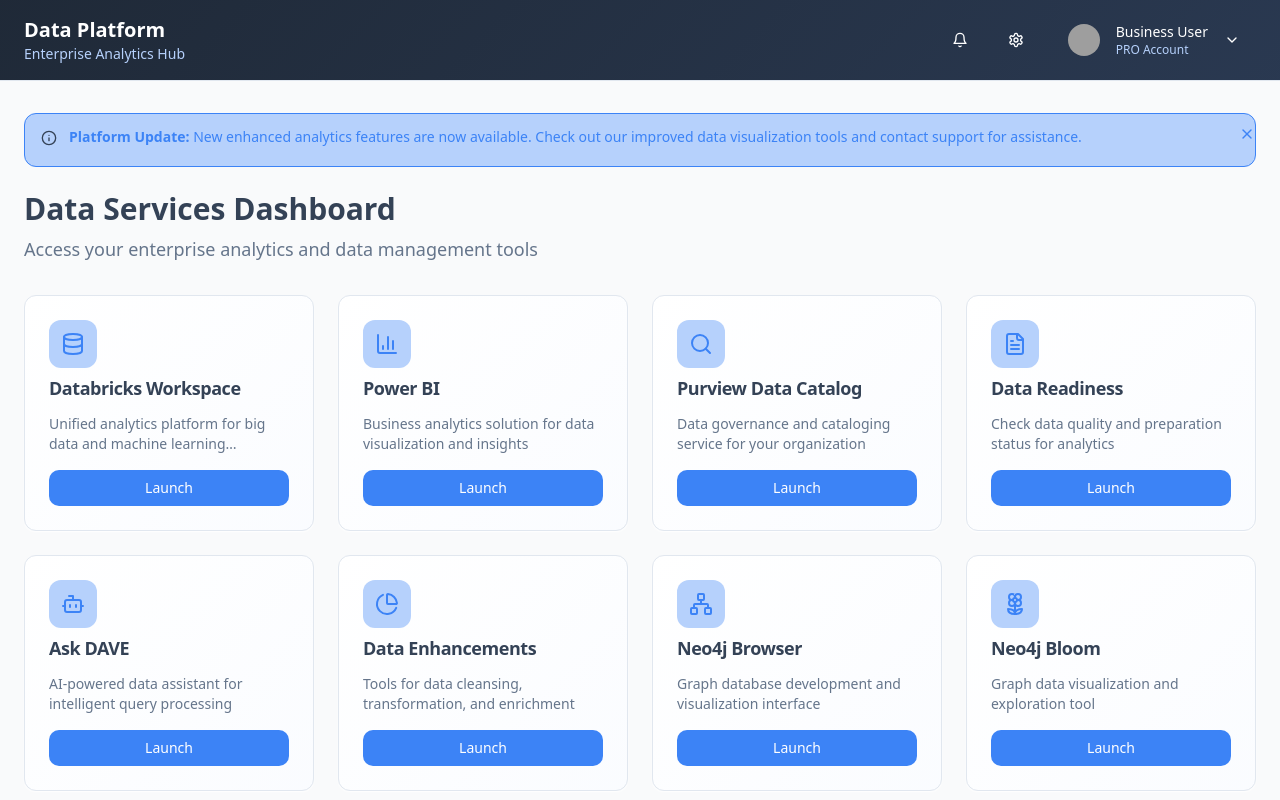
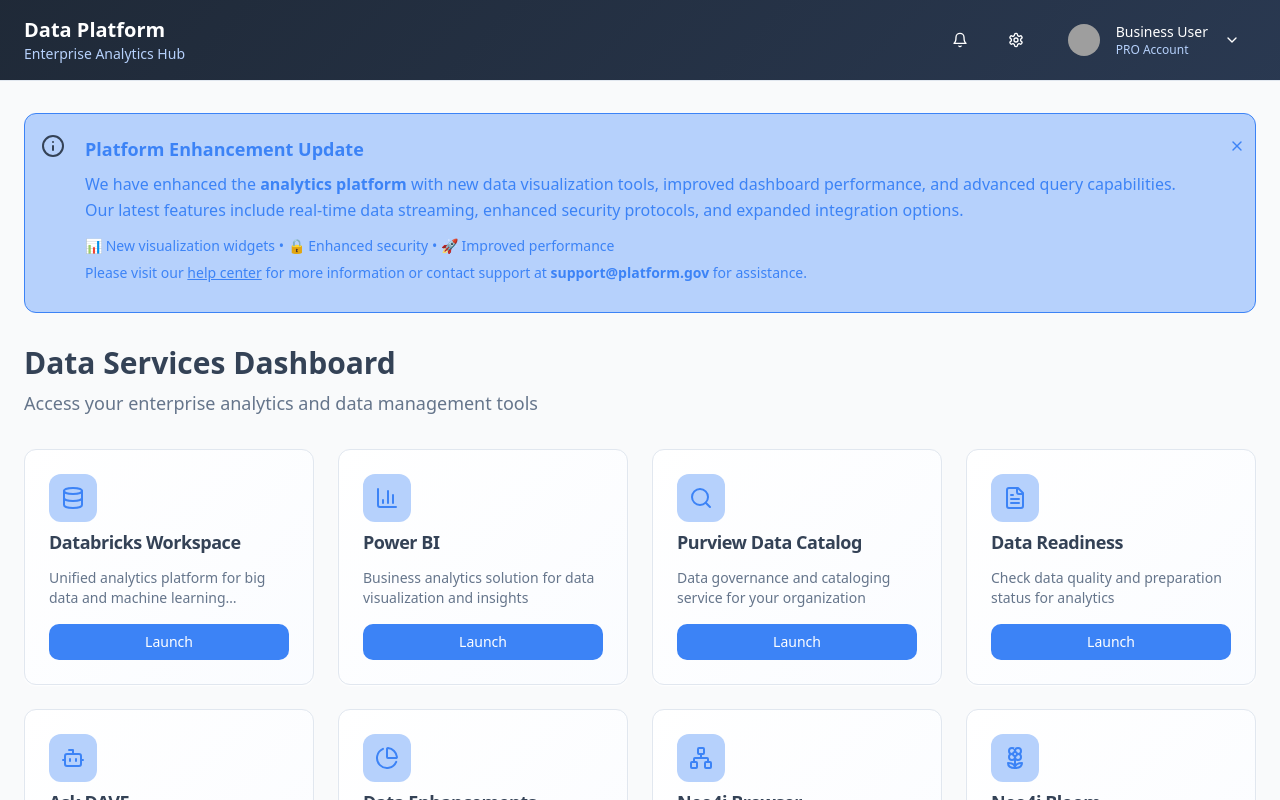
Before and after one commit to mountainwing/CPFB_SSP, a React (Vite) app: page / in a window 1280 px wide. Shown: the top 800 px of the page. Built offline with nearby package versions, Linux system fonts and the light colour scheme; grey boxes are pictures that could not be loaded.

Commit message:
Enlarge announcements container
Improve the announcements container by enlarging it.

```diff
--- a/src/components/AnnouncementBanner.tsx
+++ b/src/components/AnnouncementBanner.tsx
@@ -9,19 +9,36 @@ const AnnouncementBanner = () => {
   if (!isVisible) return null;
 
   return (
-    <Alert className="bg-enterprise-blue-light border-enterprise-blue mb-6 relative">
-      <Info className="h-4 w-4 text-enterprise-blue" />
-      <AlertDescription className="text-enterprise-blue pr-8">
-        <strong>Platform Update:</strong> New enhanced analytics features are now available.
-        Check out our improved data visualization tools and contact support for assistance.
+    <Alert className="bg-enterprise-blue-light border-enterprise-blue mb-8 relative py-6 px-6">
+      <Info className="h-6 w-6 text-enterprise-blue mt-1" />
+      <AlertDescription className="text-enterprise-blue pr-12 ml-2">
+        <div className="space-y-3">
+          <div>
+            <strong className="text-lg font-semibold block mb-2">Platform Enhancement Update</strong>
+            <p className="text-base leading-relaxed">
+              We have enhanced the <strong>analytics platform</strong> with new data visualization tools,
+              improved dashboard performance, and advanced query capabilities. Our latest features include
+              real-time data streaming, enhanced security protocols, and expanded integration options.
+            </p>
+          </div>
+          <div className="text-sm">
+            <p>
+              📊 New visualization widgets • 🔒 Enhanced security • 🚀 Improved performance
+            </p>
+            <p className="mt-1">
+              Please visit our <a href="#" className="underline font-medium hover:text-enterprise-blue/80">help center</a> for
+              more information or contact support at <strong>support@platform.gov</strong> for assistance.
+            </p>
+          </div>
+        </div>
       </AlertDescription>
       <Button
         variant="ghost"
         size="icon"
-        className="absolute right-2 top-2 h-6 w-6 text-enterprise-blue hover:bg-enterprise-blue hover:text-white"
+        className="absolute right-4 top-4 h-8 w-8 text-enterprise-blue hover:bg-enterprise-blue hover:text-white rounded-full"
         onClick={() => setIsVisible(false)}
       >
-        <X className="h-4 w-4" />
+        <X className="h-5 w-5" />
       </Button>
     </Alert>
   );
```
